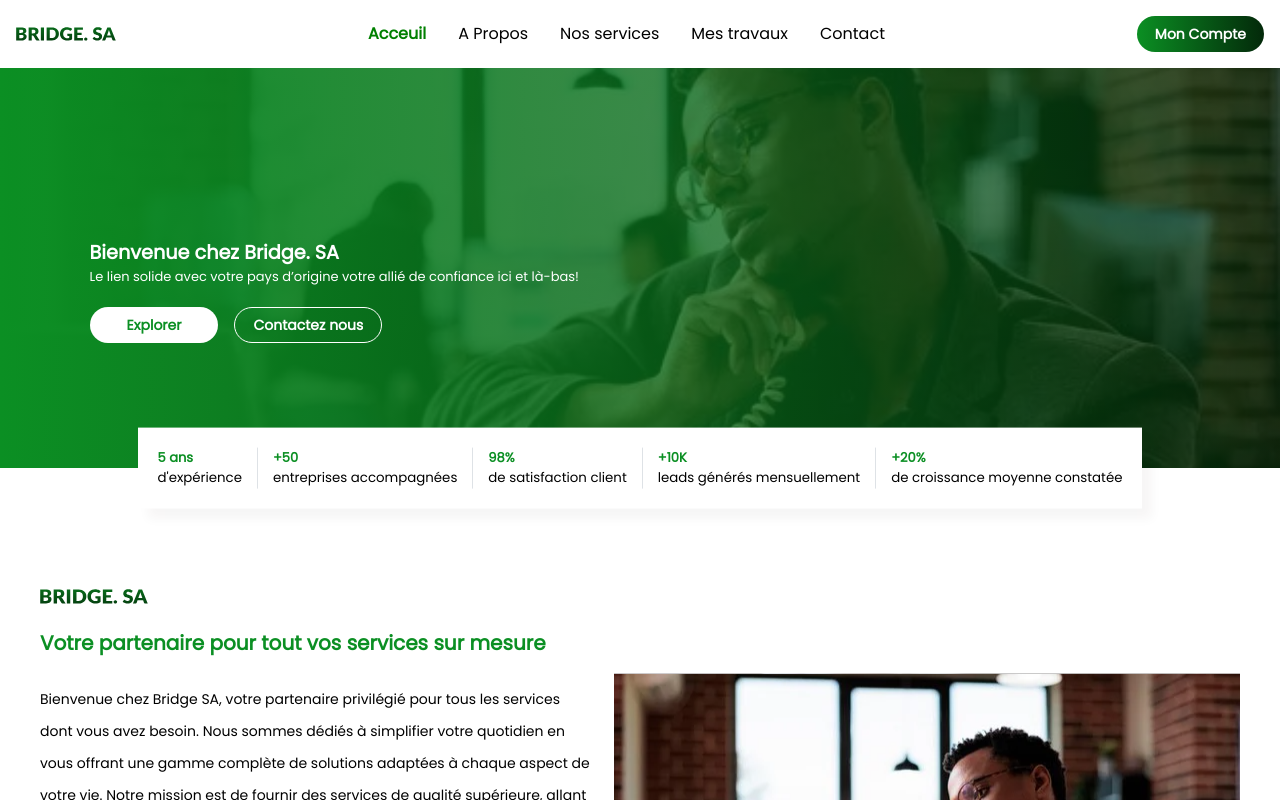
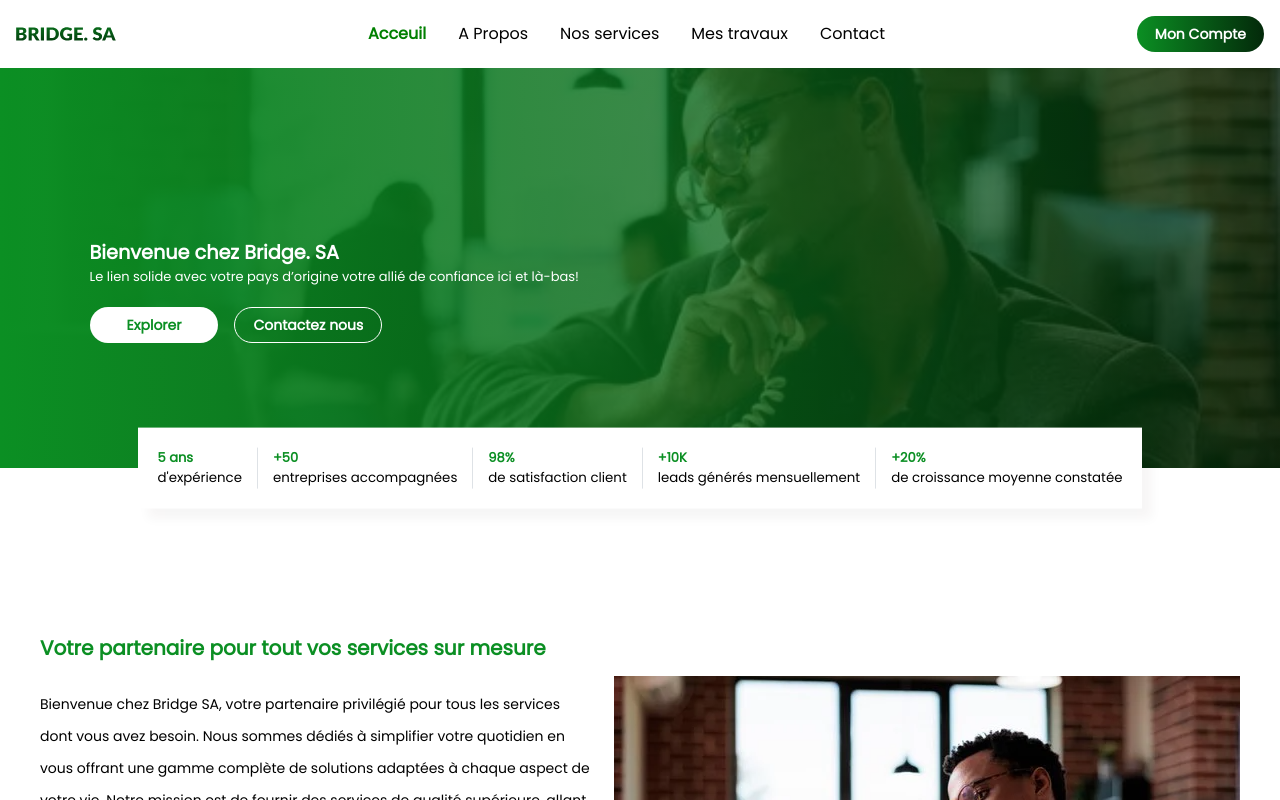
Before and after one commit to Ntchinda-Giscard/bridge-diaspo, a Next.js app: page / in a window 1280 px wide. Shown: the top 800 px of the page. Built offline with nearby package versions, Linux system fonts and the light colour scheme; grey boxes are pictures that could not be loaded.

Commit message:
videos added

```diff
--- a/app/components/about_home.tsx
+++ b/app/components/about_home.tsx
@@ -11,7 +11,20 @@ function AboutHomeSection(){
         <>
             <div className= " flex flex-col-reverse lg:flex-row w-screen gap-6 p-10 ">
                 <div className=" flex flex-col gap-6 " >
-                    <Image height={20} width={108} src={logo} alt="logo" />
+                    {/* <Image height={20} width={108} src={logo} alt="logo" /> */}
+                    <video
+                        autoPlay
+                        loop
+                        style={{
+                            width: 108,
+                            height: 20,
+                            objectFit: 'cover'
+                        }}
+                    >
+                        <source src="@/public/assets/VIDEO-2024-11-06-16-22-47.mp4" type="video/mp4" />
+                        Your videotag is not supported
+
+                    </video>
                     <p className={classes.catchtext}>
                         Votre partenaire pour tout vos services sur mesure
                     </p>
```
Also changed, not shown: 1 other file (tests, documents, lock files or other folders).
